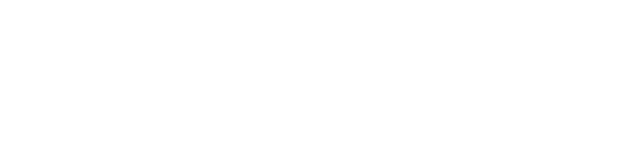
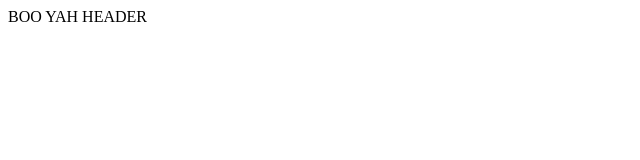
Before and after one commit to hboywonder/git-demo, a plain HTML site: page index.html in a window 1280 px wide. Shown: the whole page, without its empty margins (0-640 px from the left). Drawn offline with Linux system fonts and the light colour scheme.

Commit message:
A bunch of other changes for website

```diff
--- a/index.html
+++ b/index.html
@@ -6,7 +6,7 @@
 	</head>
 	<body>
 		<nav></nav>
-		<header></header>
+		<header>BOO YAH HEADER</header>
 		<main></main>
 		<footer></footer>
 	</body>
```
Also changed, not shown: readme.txt.
